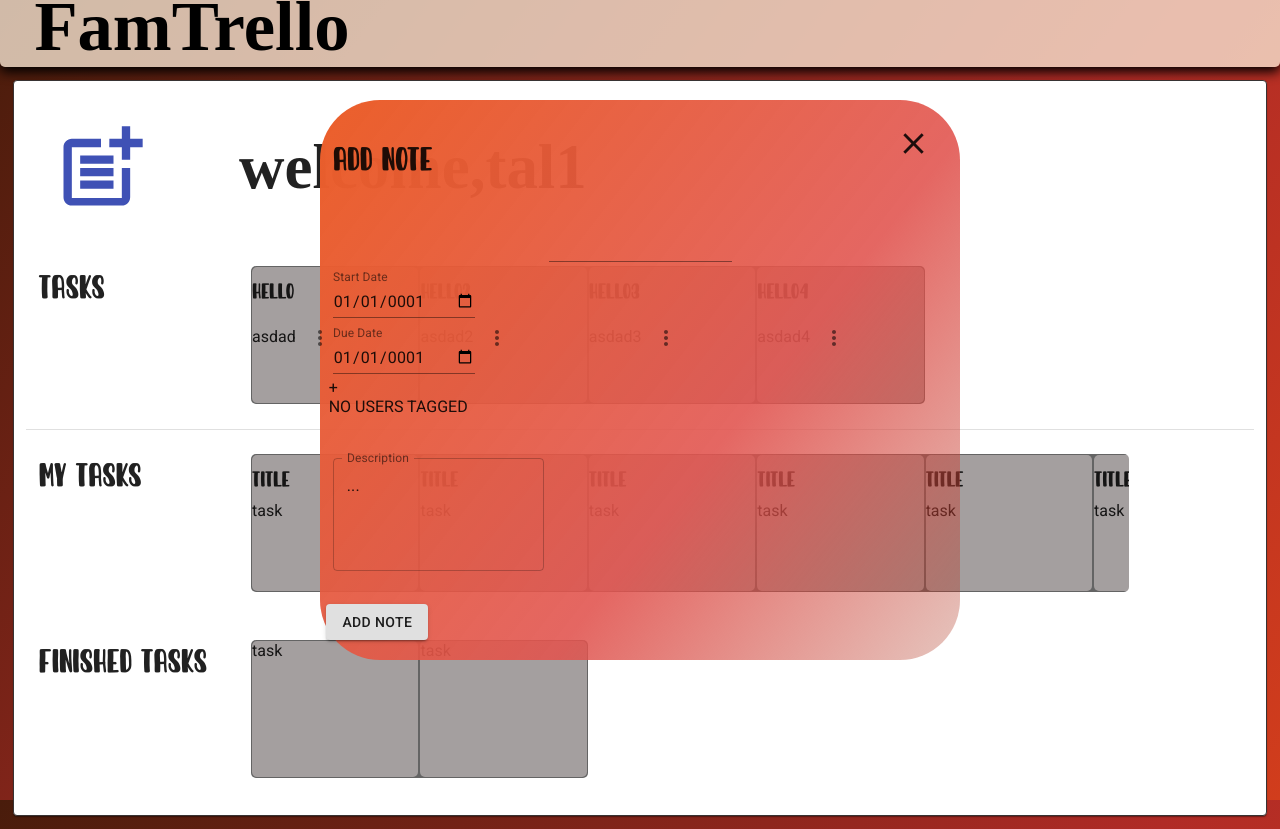
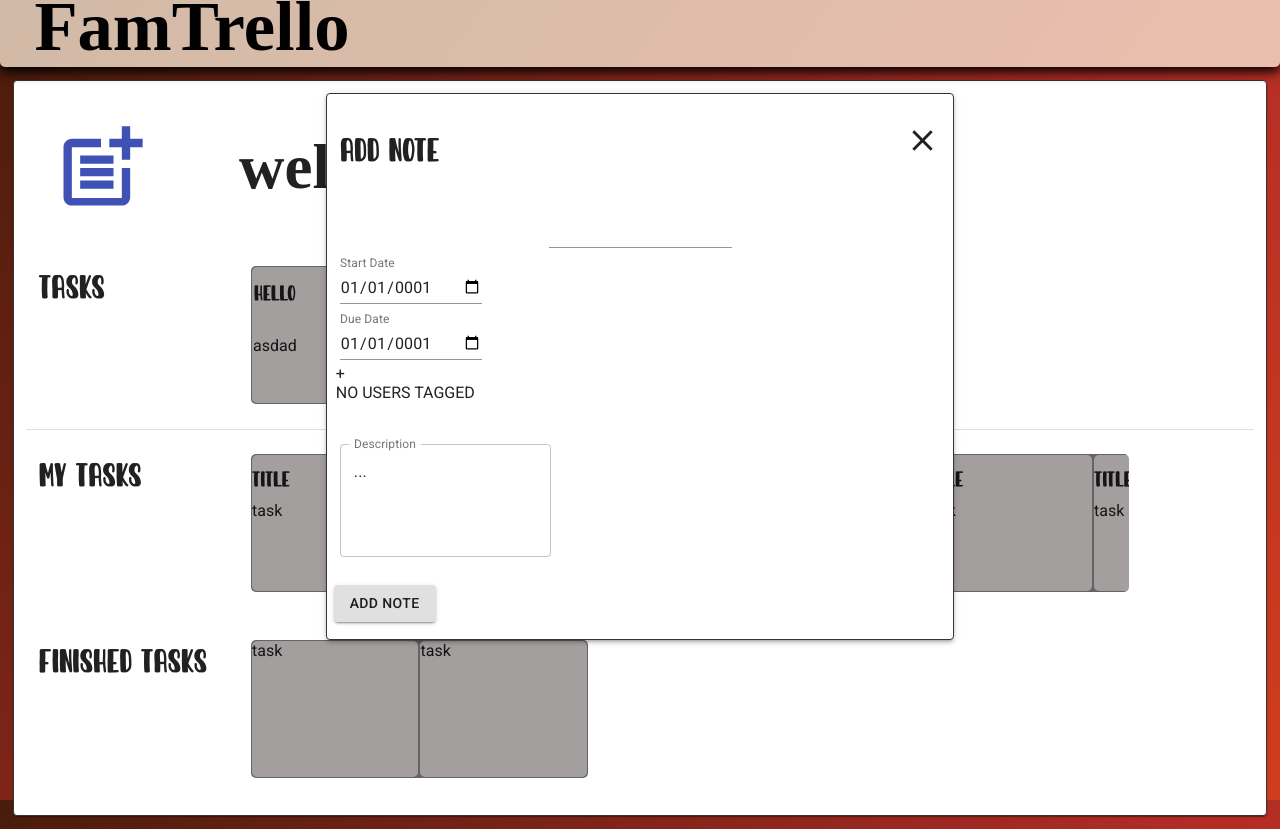
Before and after one commit to daiches445/fam_trello, a React (Create React App) app: page /CCBoard in a window 1280 px wide. Both pictures are taken after a click on the button 100 px from the left and 167 px from the top of the page. Built offline with nearby package versions, Linux system fonts and the light colour scheme; a web font is replaced by a local one.

Commit message:
board & note fix

```diff
--- a/src/App.css
+++ b/src/App.css
@@ -132,6 +132,13 @@ h3 {
 }
 
 .task {
+  display: -webkit-box;
+  display: -ms-flexbox;
+  display: flex;
+  -webkit-box-orient: vertical;
+  -webkit-box-direction: normal;
+      -ms-flex-direction: column;
+          flex-direction: column;
   list-style: none;
   -ms-flex-negative: 0;
       flex-shrink: 0;
@@ -142,7 +149,7 @@ h3 {
   border-radius: 5px;
 }
 
-.container-nir {
-  background: linear-gradient(128deg, #eb5f2a 0%, #e1544fe3 62%, #9b1c0042 100%);
+.task .info_dots_btn {
+  width: 10%;
 }
 /*# sourceMappingURL=App.css.map */
--- a/src/App.scss
+++ b/src/App.scss
@@ -137,6 +137,8 @@ h3 {
 }
 
 .task {
+  display: flex;
+  flex-direction: column;
   list-style: none;
   flex-shrink: 0;
   width: 13vw;
@@ -144,10 +146,12 @@ h3 {
   background-color: rgba(235, 223, 223, 0.479);
   margin: 1px;
   border-radius: 5px;
+  .info_dots_btn{
+    width: 10%;
+  }
 }
 
 
-.container-nir {
+// .container-nir {
 
-  background: linear-gradient(128deg, #eb5f2a 0%, #e1544fe3 62%, #9b1c0042 100%);
-}
+// }
--- a/src/components/CCBoard.jsx
+++ b/src/components/CCBoard.jsx
@@ -1,4 +1,4 @@
-import { Box, Grid, GridList, GridListTile, GridListTileBar, IconButton, Paper, Divider } from '@material-ui/core';
+import { Box, Grid, GridList, GridListTile, GridListTileBar, IconButton, Paper, Divider, Button } from '@material-ui/core';
 import PostAddIcon from '@material-ui/icons/PostAdd';
 import React, { Component } from 'react'
 import FCAddNote from './FCAddNote';
@@ -25,7 +25,8 @@ export default class Board extends Component {
             ],
             anchorEl: '',
             open: false,
-            currentTasksIndex:0
+            currentTasksIndex: 0,
+            board_z_index: 0
 
         }
 
@@ -37,12 +38,8 @@ export default class Board extends Component {
         this.props.sendNote(note)
     }
     openOrCloseAddNote = () => {
-        this.state.addNoteDisplay === '' ? this.setState({ addNoteDisplay: <FCAddNote sendNote={this.getNoteToAdd} exitFunc={this.openOrCloseAddNote} /> }) : this.setState({ addNoteDisplay: '' })
+        this.state.addNoteDisplay === '' ? this.setState({ addNoteDisplay: <FCAddNote sendNote={this.getNoteToAdd} exitFunc={this.openOrCloseAddNote} />, board_z_index: -1 }) : this.setState({ addNoteDisplay: '', board_z_index: 0 })
     }
-
-
-
-
 
     setAnchorEl = (data) => {
         this.setState({ anchorEl: data })
@@ -51,7 +48,7 @@ export default class Board extends Component {
 
     handleClick = (event) => {
         console.log(event);
-        this.setState({ open: !this.state.open,currentTasksIndex:event.target.id })
+        this.setState({ open: !this.state.open, currentTasksIndex: event.target.id })
         this.setAnchorEl(event.currentTarget);
     };
 
@@ -77,10 +74,10 @@ export default class Board extends Component {
 
     render() {
         return (
-            <div className='container'>
+            <div className='container' >
+                {this.state.addNoteDisplay}
+                <Paper style={{ zIndex: this.state.board_z_index }}>
 
-                <Paper >
-                    {this.state.addNoteDisplay}
                     <Grid container direction='column' spacing='' >
                         <Grid container alignItems='center'>
                             <Grid item xs='2'>
@@ -95,16 +92,15 @@ export default class Board extends Component {
                             <Grid item xs="2"><h2>tasks</h2></Grid>
                             <Grid container direction='row' xs='9'>
                                 <div className='tasks_bar' >
-                                    {console.log(this.props)}
                                     {
-
                                         this.props.family.notes.map((note, index) => (
-
-                                            <li className='task'><h3 id={note.title} >{note.title}</h3>{note.text}
-
-
-
+                                            <li className='task'>
+                                                <Grid container >
+                                                    <Grid item xs={10}><h3 id={note.title} >{note.title}</h3>
+                                                    </Grid>
+                                                    <Grid item xs={2}>
                                                         <IconButton
+                                                            className='info_dots_btn'
                                                             aria-label="more"
                                                             aria-controls="long-menu"
                                                             aria-haspopup="true"
@@ -113,8 +109,11 @@ export default class Board extends Component {
                                                             <MoreVertIcon id={index}
                                                                 onClick={this.handleClick} />
                                                         </IconButton>
+                                                    </Grid>
+                                                </Grid>
+                                                <p style={{ padding: '1px' }}>{note.text}</p>
+                                                <Button>aa</Button>
                                             </li>
-
                                         )
 
                                         )}
--- a/src/components/FCAddNote.jsx
+++ b/src/components/FCAddNote.jsx
@@ -1,7 +1,7 @@
 import { React, Component } from 'react'
 import CloseIcon from '@material-ui/icons/Close';
 import { withRouter } from 'react-router-dom';
-import { TextField, Grid } from '@material-ui/core';
+import { TextField, Grid, Paper } from '@material-ui/core';
 import Button from '@material-ui/core/Button';
 
 
@@ -68,18 +68,22 @@ class FCAddNote extends Component {
     }
     render() {
         return (
-            <div className='container-nir' style={{ borderRadius: '60px', justifyContent: 'flex-start',  width: '50vw', height: '70vh', position: 'absolute', left: '25%', display: 'flex',marginTop:'1.5%' }}>
-                <Grid container alignItems='center' spacing = '12'  >
+            <div className='container-nir' style={{ borderRadius: '60px', justifyContent: 'flex-start', width: '50vw', height: '70vh', position: 'absolute', left: '25%', display: 'flex', marginTop: '1.5%' }}>
+                <Paper elevation={3}>
+                    <Grid container alignItems='center' spacing='12'  >
                         <Grid container >
                             <Grid item xs="11"><h2>Add Note</h2></Grid>
-                        <Grid item>
-                            <CloseIcon onClick={this.props.exitFunc} style={{}} fontSize='large' />
+                            <Grid item xs = '1'>
+                                <Button>
+                                    <CloseIcon onClick={this.props.exitFunc} fontSize='large' />
+                                </Button>
+
                             </Grid>
                         </Grid>
 
-                    <Grid container direction='column' spacing = '1' >
-                        <Grid item  xs ='12' align = 'center'>
-                            <TextField onChange={this.chgDtl} name="title"  />
+                        <Grid container direction='column' spacing='1' >
+                            <Grid item xs='12' align='center'>
+                                <TextField onChange={this.chgDtl} name="title" />
                             </Grid>
 
                             <Grid item>
@@ -127,7 +131,7 @@ class FCAddNote extends Component {
 
                         <Button onClick={this.handleClick} variant="contained">ADD NOTE</Button>
                     </Grid>
-
+                </Paper>
             </div>
         )
     }
```
Also changed, not shown: 2 other files (tests, documents, lock files or other folders). Lines whose indentation alone changed are shown as unchanged.
